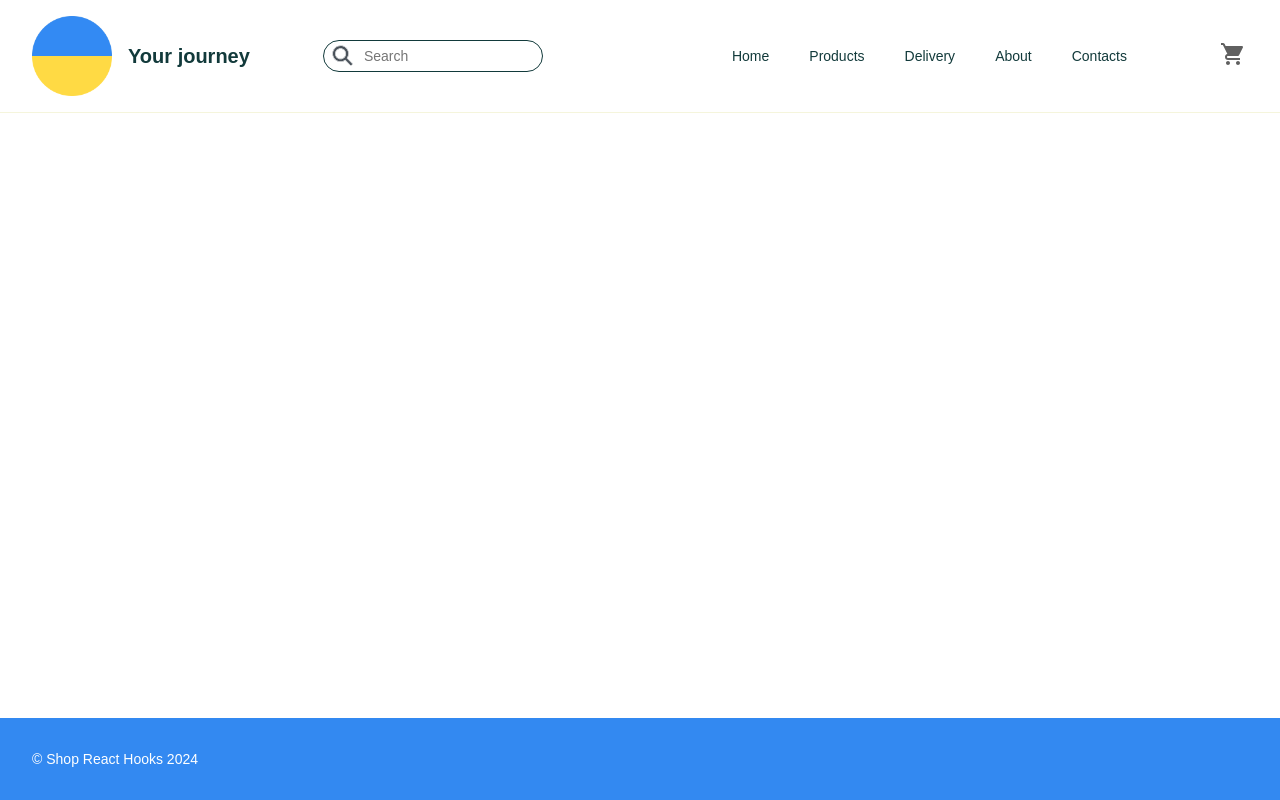
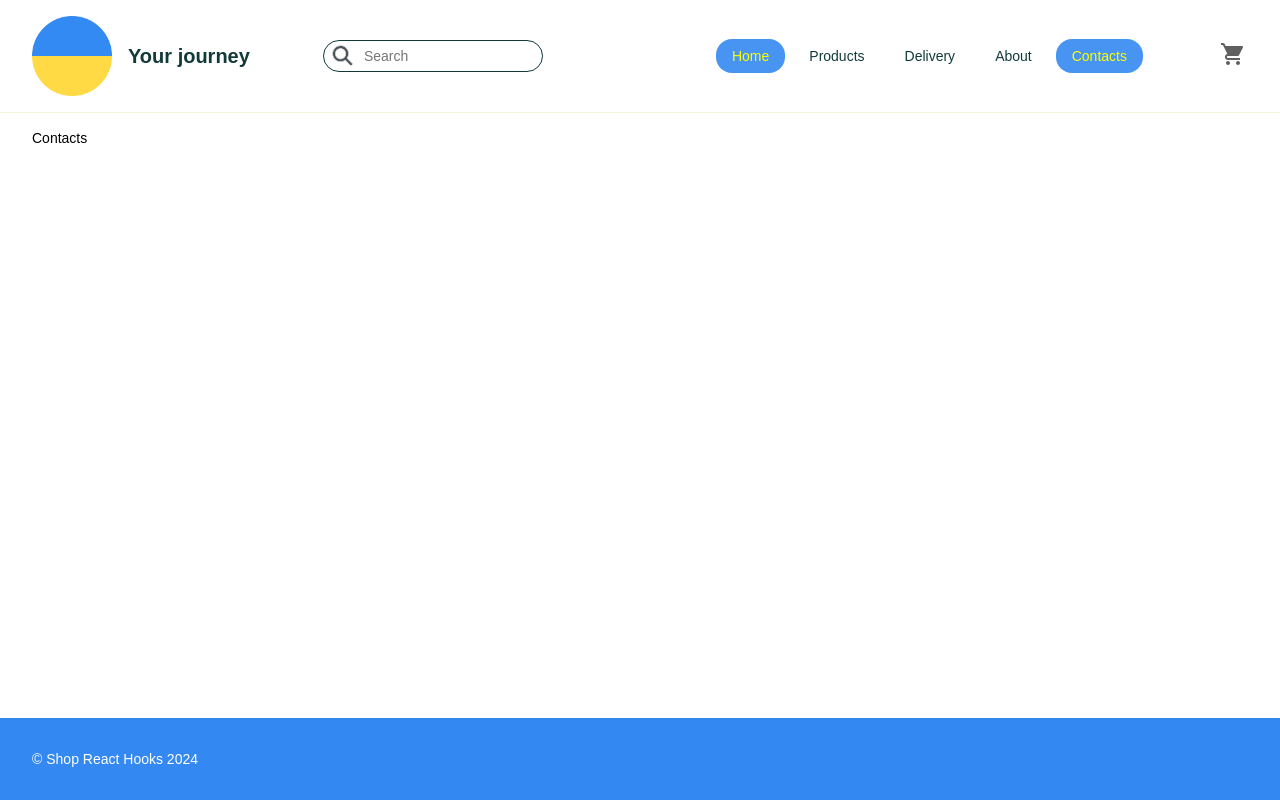
Before and after one commit to korol-oleksii/start-shop-hooks, a React (Create React App) app: page /start-shop-hooks/contacts in a window 1280 px wide. Built offline with nearby package versions, Linux system fonts and the light colour scheme.

Commit message:
add name repo to nav links

```diff
--- a/src/Components/App.js
+++ b/src/Components/App.js
@@ -15,11 +15,11 @@ const App = (props) => {
             <main className="main">
                 <div className="main__container">
                     <Routes>
-                        <Route path='/index' element={<Home dataProducts={props.data.products}/>}/>
-                        <Route path='/products' element={<Products dataProducts={props.data.products}/>}/>
-                        <Route path='/delivery' element={<Delivery/>}/>
-                        <Route path='/about' element={<About/>}/>
-                        <Route path='/contacts' element={<Contacts/>}/>
+                        <Route path='start-shop-hooks/' element={<Home dataProducts={props.data.products}/>}/>
+                        <Route path='start-shop-hooks/products' element={<Products dataProducts={props.data.products}/>}/>
+                        <Route path='start-shop-hooks/delivery' element={<Delivery/>}/>
+                        <Route path='start-shop-hooks/about' element={<About/>}/>
+                        <Route path='start-shop-hooks/contacts' element={<Contacts/>}/>
                     </Routes>
                 </div>
             </main>
--- a/src/data/data.js
+++ b/src/data/data.js
@@ -22,11 +22,11 @@ let dataPage = {
     header: {
         logo: headerLogo,
         navLinks: [
-            {id:1, linkUrl: '/index', linkName: 'Home'},
-            {id:2, linkUrl: '/products', linkName: 'Products'},
-            {id:3, linkUrl: '/delivery', linkName: 'Delivery'},
-            {id:4, linkUrl: '/about', linkName: 'About'},
-            {id:5, linkUrl: '/contacts', linkName: 'Contacts'},
+            {id:1, linkUrl: 'start-shop-hooks/', linkName: 'Home'},
+            {id:2, linkUrl: 'start-shop-hooks/products', linkName: 'Products'},
+            {id:3, linkUrl: 'start-shop-hooks/delivery', linkName: 'Delivery'},
+            {id:4, linkUrl: 'start-shop-hooks/about', linkName: 'About'},
+            {id:5, linkUrl: 'start-shop-hooks/contacts', linkName: 'Contacts'},
         ]
     },
     products: {
```
